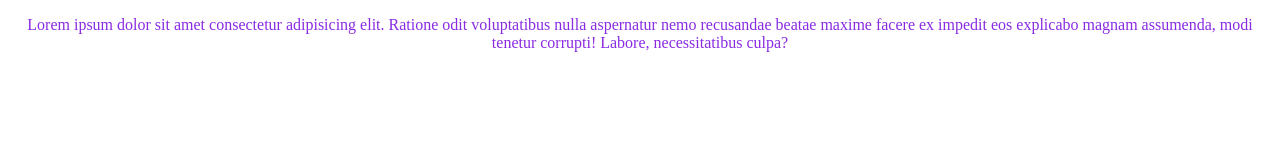
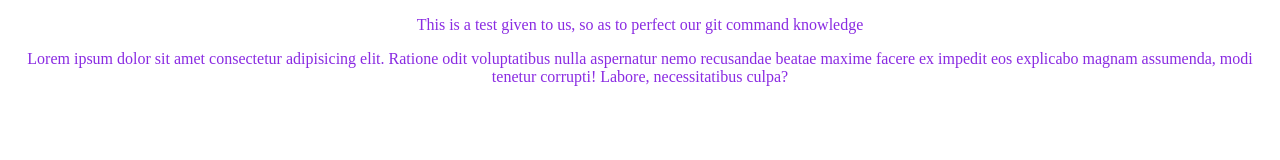
Before and after one commit to Rthonjayjay/Test, a plain HTML site: page index.html in a window 1280 px wide. Drawn offline with Linux system fonts and the light colour scheme.

Commit message:
add one paragraph

```diff
--- a/index.html
+++ b/index.html
@@ -7,6 +7,7 @@
     <link rel="stylesheet" href="CSS/style.css">
 </head>
 <body>
+    <p>This is a test given to us, so as to perfect our git command knowledge</p>
     <p>Lorem ipsum dolor sit amet consectetur adipisicing elit.
         Ratione odit voluptatibus nulla aspernatur nemo recusandae beatae maxime facere ex impedit eos explicabo magnam assumenda, modi tenetur corrupti! Labore, necessitatibus culpa?
     </p>
```
